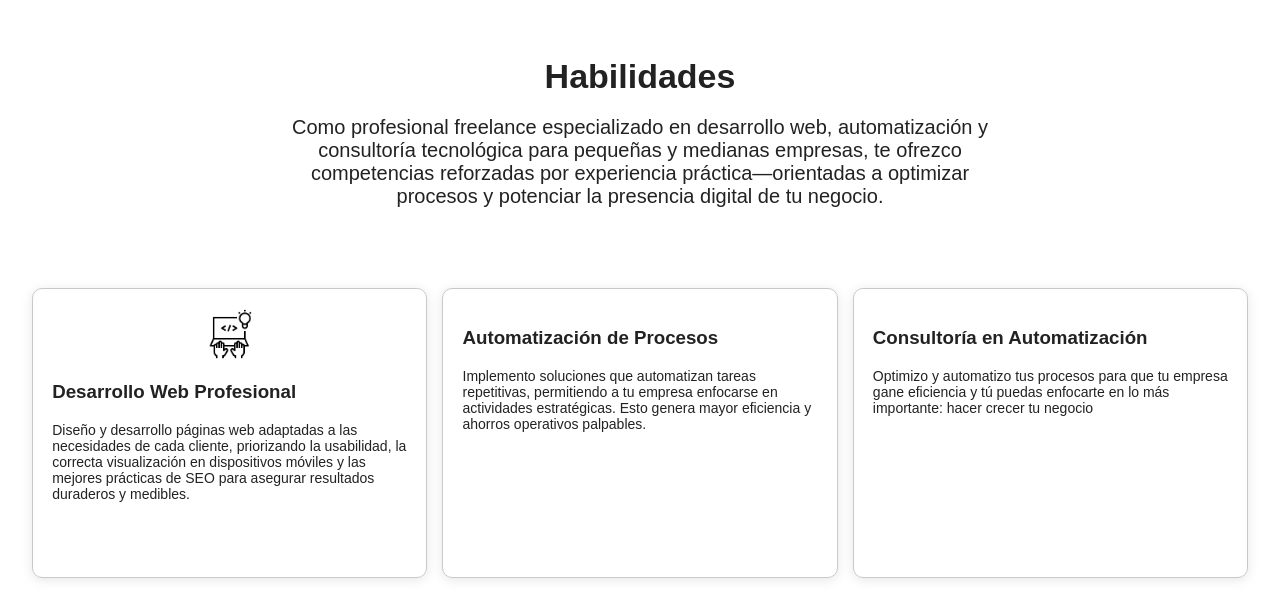
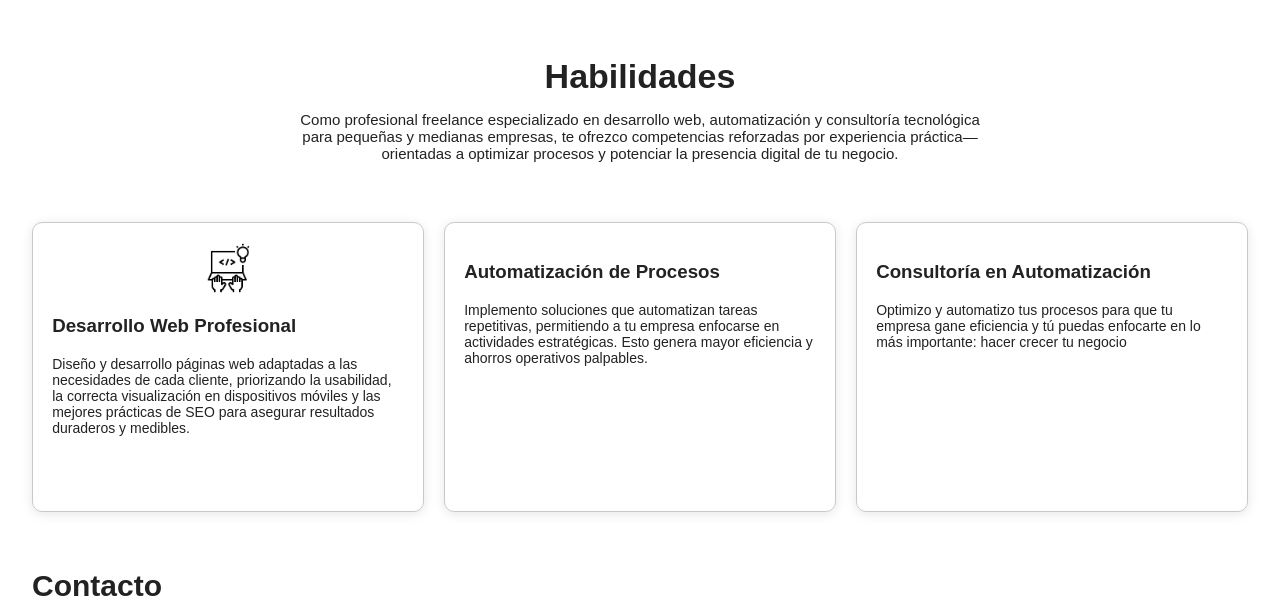
Before and after one commit to cchenaor/cchenaor.github.io, a plain HTML site: page index.html in a window 1280 px wide. Shown: the part 1392-2006 px from the top of the page. Drawn offline with Linux system fonts and the light colour scheme.

Commit message:
Tarejta Habilidades

```diff
--- a/style.css
+++ b/style.css
@@ -281,10 +281,10 @@ strong{
   display: flex;
   flex-direction: row;
   justify-content: space-between;
-  gap: 15px;
+  gap: 20px;
 }
 .titulo-habilidades p{
-  font-size: 20px;
+  font-size: 15px;
   text-align: center;
 }
 .habilidades-contenido{
```
